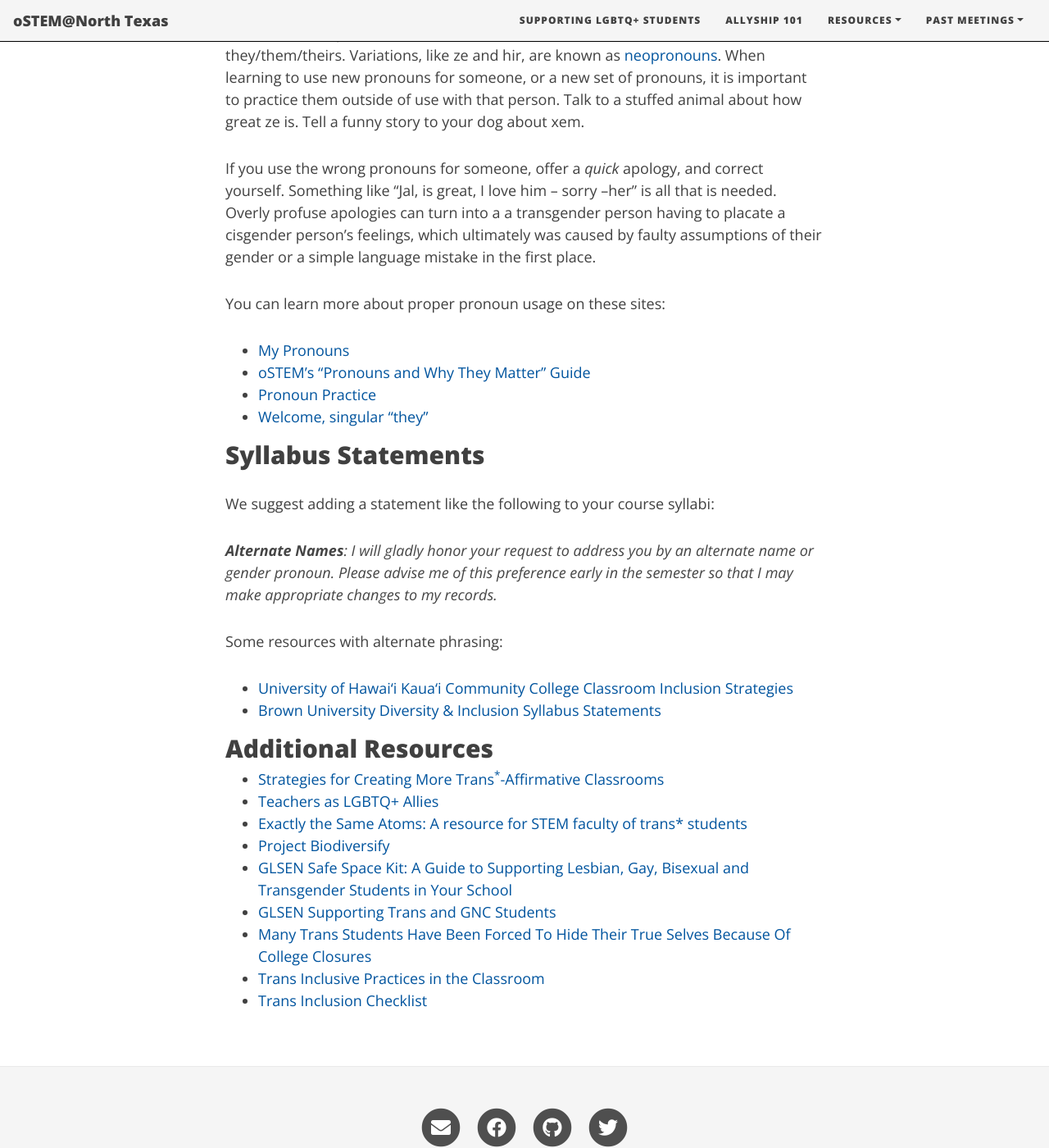
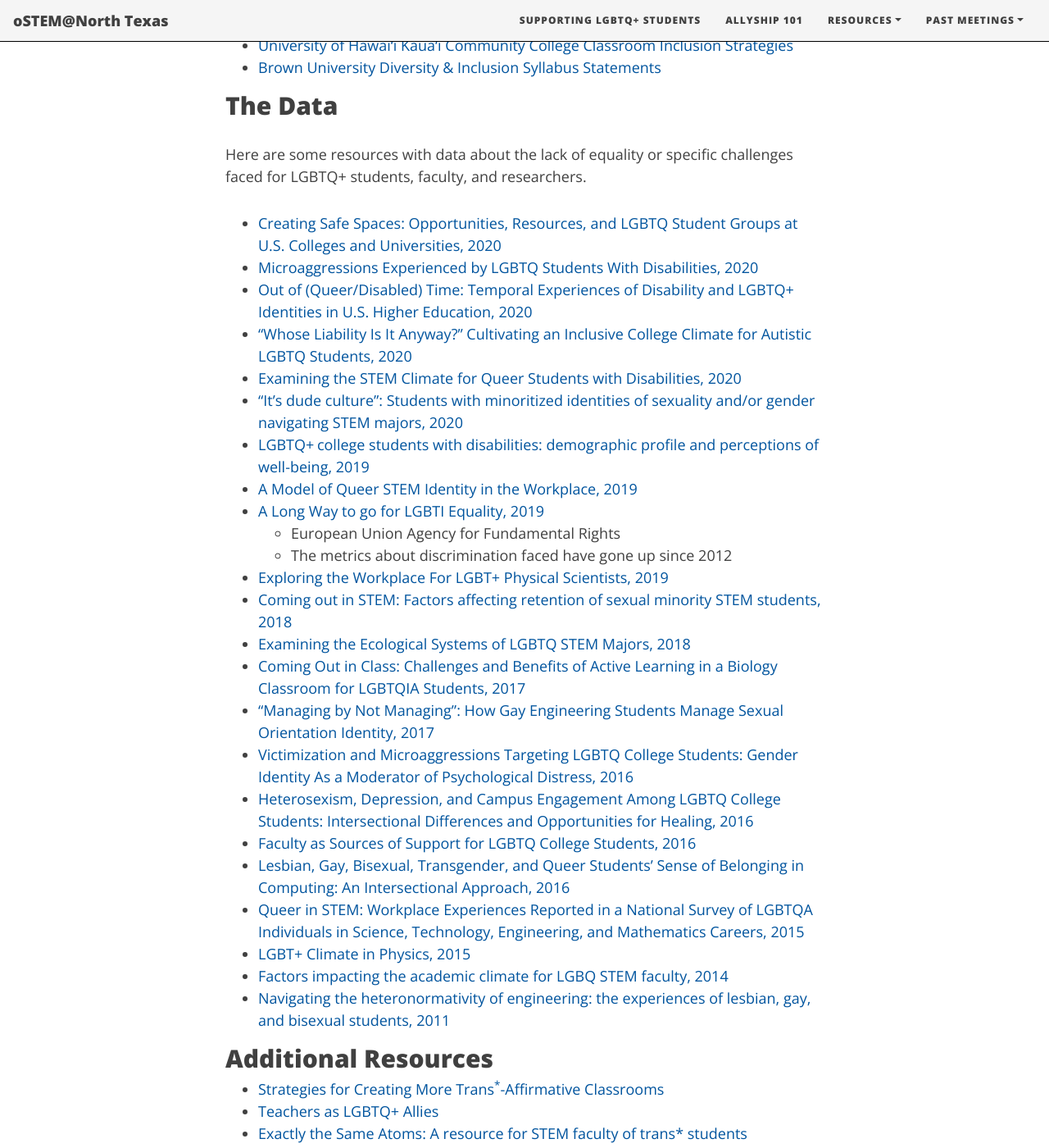
Before and after one commit to ostemnorthtexas/site, a Jekyll site: the page built from pages/LGBTQ-students.md, in a window 1280 px wide and 1400 px high, scrolled down 3720 px. Shown: the whole window at 82% size. Built offline with Jekyll 4.4.1, drawn with Linux system fonts in a browser that asks for light colours; nearby versions of some CDN libraries; some of the changed text lies outside the part shown.

Commit message:
Reorder support page

```diff
--- a/pages/LGBTQ-students.md
+++ b/pages/LGBTQ-students.md
@@ -9,37 +9,17 @@
 
 This page is intended for course instructors and teaching assistants to learn
 more about supporting their LGBTQ+ students.
+Classrooms are not always supportive places for LGBTQ+ students--it can be
+hard to know who is an ally.
+You can foster a welcoming environment for your LGBTQ+ students by being
+cognizant of chosen names and pronouns, recognizing that students may have
+unsupportive home situations, including syllabus statements that demonstrate
+your support, and being willing to learn about LGBTQ+ issues.
 
 {% include image.html file="../../../assets/img/EML-trans-poster.png"
 alt="A poster about supporting trans students with the trans flag as the
 background." caption='A text-based description of this poster is available
 on <a href="https://twitter.com/EmLedd1/status/1234812260515749889">Twitter</a>.'%}
-
-## The Data
-
-Before we get into the nitty gritty, here are some resources with data about
-the lack of equality or specific challenges faced for LGBTQ+ students, faculty,
-and researchers.
-
-- [Examining the STEM Climate for Queer Students with Disabilities, accepted](https://www.researchgate.net/profile/Ryan_Miller39/publication/334654579_Examining_the_STEM_Climate_for_Queer_Students_with_Disabilities/links/5d38737b299bf1995b47110b/Examining-the-STEM-Climate-for-Queer-Students-with-Disabilities.pdf)
-- [“It’s dude culture”: Students with minoritized identities of sexuality and/or gender navigating STEM majors, 2020](http://doi.org/10.1037/dhe0000171)
-- [A Model of Queer STEM Identity in the Workplace, 2019](https://doi.org/10.1080/00918369.2019.1610632)
-- [A Long Way to go for LGBTI Equality, 2019](https://fra.europa.eu/en/publication/2020/eu-lgbti-survey-results)
-    - European Union Agency for Fundamental Rights
-    - The metrics about discrimination faced have gone up since 2012
-- [Exploring the Workplace For LGBT+ Physical Scientists, 2019](https://www.rsc.org/globalassets/04-campaigning-outreach/campaigning/lgbt-report/lgbt-report_web.pdf)
-- [Coming out in STEM: Factors affecting retention of sexual minority STEM students, 2018](http://doi.org/10.1126/sciadv.aao6373)
-- [Examining the Ecological Systems of LGBTQ STEM Majors, 2018](http://doi.org/10.1615/JWomenMinorScienEng.2017018836)
-- [Coming Out in Class: Challenges and Benefits of Active Learning in a Biology Classroom for LGBTQIA Students, 2017](https://doi.org/10.1187/cbe.16-01-0074)
-- [“Managing by Not Managing”: How Gay Engineering Students Manage Sexual Orientation Identity, 2017](http://doi.org/10.1353/csd.2017.0029)
-- [Victimization and Microaggressions Targeting LGBTQ College Students: Gender Identity As a Moderator of Psychological Distress, 2016](https://doi.org/10.1080/15313204.2016.1263816)
-- [Heterosexism, Depression, and Campus Engagement Among LGBTQ College Students: Intersectional Differences and Opportunities for Healing, 2016](https://doi.org/10.1080/00918369.2016.1242333)
-- [Faculty as Sources of Support for LGBTQ College Students, 2016](https://doi.org/10.1080/87567555.2015.1078275)
-- [Lesbian, Gay, Bisexual, Transgender, and Queer Students' Sense of Belonging in Computing: An Intersectional Approach, 2016](http://doi.org/10.1109/MCSE.2016.45)
-- [Queer in STEM: Workplace Experiences Reported in a National Survey of LGBTQA Individuals in Science, Technology, Engineering, and Mathematics Careers, 2015](https://doi.org/10.1080/00918369.2015.1078632)
-- [LGBT+ Climate in Physics, 2015](https://www.aps.org/programs/lgbt/index.cfm)
-- [Factors impacting the academic climate for LGBQ STEM faculty, 2014](https://doi.org/10.1615/JWomenMinorScienEng.2014007429)
-- [Navigating the heteronormativity of engineering: the experiences of lesbian, gay, and bisexual students, 2011](https://doi.org/10.1080/19378629.2010.545065)
 
 ## Calling Roll
 
@@ -142,6 +122,36 @@
 I'll talk about them later.
 {%endcomment%}
 
+## The Data
+
+Here are some resources with data about the lack of equality or specific
+challenges faced for LGBTQ+ students, faculty, and researchers.
+
+- [Creating Safe Spaces: Opportunities, Resources, and LGBTQ Student Groups at U.S. Colleges and Universities, 2020](https://doi.org/10.1177/2378023120971472)
+- [Microaggressions Experienced by LGBTQ Students With Disabilities, 2020](https://doi.org/10.1080/19496591.2020.1835669)
+- [Out of (Queer/Disabled) Time: Temporal Experiences of Disability and LGBTQ+ Identities in U.S. Higher Education, 2020](https://doi.org/10.14288/ce.v11i16.186495)
+- [“Whose Liability Is It Anyway?” Cultivating an Inclusive College Climate for Autistic LGBTQ Students, 2020](https://doi.org/10.1177/1555458919897942)
+- [Examining the STEM Climate for Queer Students with Disabilities, 2020](https://www.researchgate.net/profile/Ryan_Miller39/publication/334654579_Examining_the_STEM_Climate_for_Queer_Students_with_Disabilities/links/5d38737b299bf1995b47110b/Examining-the-STEM-Climate-for-Queer-Students-with-Disabilities.pdf)
+- [“It’s dude culture”: Students with minoritized identities of sexuality and/or gender navigating STEM majors, 2020](http://doi.org/10.1037/dhe0000171)
+- [LGBTQ+ college students with disabilities: demographic profile and perceptions of well-being, 2019](https://doi.org/10.1080/19361653.2019.1706686)
+- [A Model of Queer STEM Identity in the Workplace, 2019](https://doi.org/10.1080/00918369.2019.1610632)
+- [A Long Way to go for LGBTI Equality, 2019](https://fra.europa.eu/en/publication/2020/eu-lgbti-survey-results)
+    - European Union Agency for Fundamental Rights
+    - The metrics about discrimination faced have gone up since 2012
+- [Exploring the Workplace For LGBT+ Physical Scientists, 2019](https://www.rsc.org/globalassets/04-campaigning-outreach/campaigning/lgbt-report/lgbt-report_web.pdf)
+- [Coming out in STEM: Factors affecting retention of sexual minority STEM students, 2018](http://doi.org/10.1126/sciadv.aao6373)
+- [Examining the Ecological Systems of LGBTQ STEM Majors, 2018](http://doi.org/10.1615/JWomenMinorScienEng.2017018836)
+- [Coming Out in Class: Challenges and Benefits of Active Learning in a Biology Classroom for LGBTQIA Students, 2017](https://doi.org/10.1187/cbe.16-01-0074)
+- [“Managing by Not Managing”: How Gay Engineering Students Manage Sexual Orientation Identity, 2017](http://doi.org/10.1353/csd.2017.0029)
+- [Victimization and Microaggressions Targeting LGBTQ College Students: Gender Identity As a Moderator of Psychological Distress, 2016](https://doi.org/10.1080/15313204.2016.1263816)
+- [Heterosexism, Depression, and Campus Engagement Among LGBTQ College Students: Intersectional Differences and Opportunities for Healing, 2016](https://doi.org/10.1080/00918369.2016.1242333)
+- [Faculty as Sources of Support for LGBTQ College Students, 2016](https://doi.org/10.1080/87567555.2015.1078275)
+- [Lesbian, Gay, Bisexual, Transgender, and Queer Students' Sense of Belonging in Computing: An Intersectional Approach, 2016](http://doi.org/10.1109/MCSE.2016.45)
+- [Queer in STEM: Workplace Experiences Reported in a National Survey of LGBTQA Individuals in Science, Technology, Engineering, and Mathematics Careers, 2015](https://doi.org/10.1080/00918369.2015.1078632)
+- [LGBT+ Climate in Physics, 2015](https://www.aps.org/programs/lgbt/index.cfm)
+- [Factors impacting the academic climate for LGBQ STEM faculty, 2014](https://doi.org/10.1615/JWomenMinorScienEng.2014007429)
+- [Navigating the heteronormativity of engineering: the experiences of lesbian, gay, and bisexual students, 2011](https://doi.org/10.1080/19378629.2010.545065)
+
 ## Additional Resources
 - [Strategies for Creating More Trans<sup>\*</sup>-Affirmative Classrooms](https://www.insidehighered.com/advice/2018/10/12/how-create-affirming-experiences-college-trans-students-opinion)
 - [Teachers as LGBTQ+ Allies](https://www.accreditedschoolsonline.org/education-teaching-degree/lgbtq-youth/)
```
